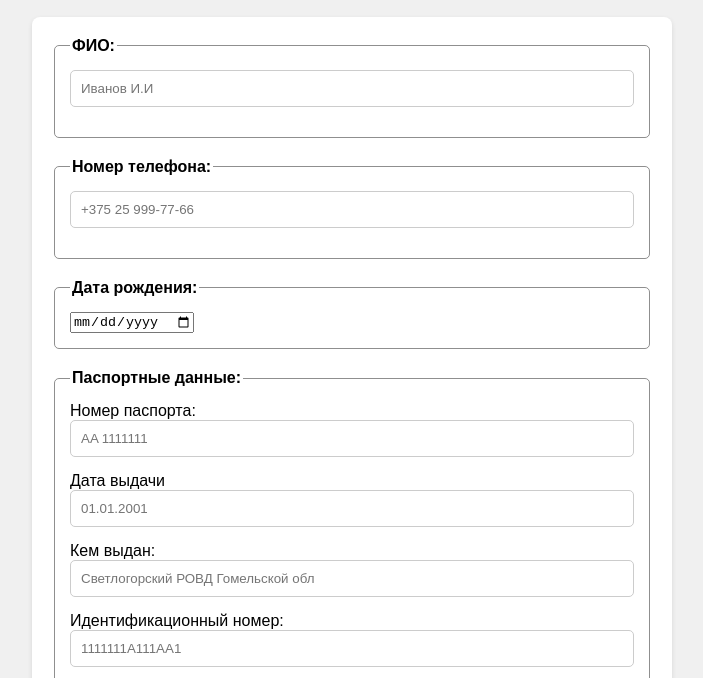
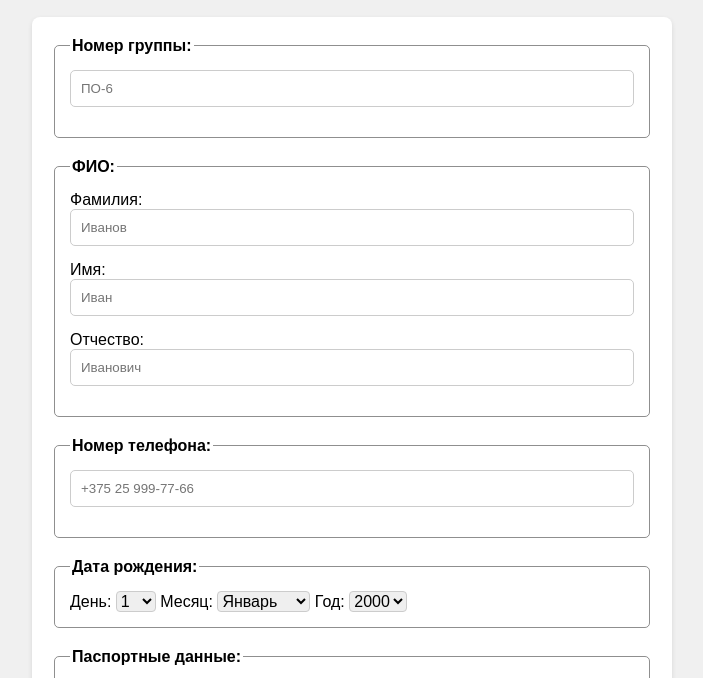
Before and after one commit to toqoko/StudentRegistration, a plain HTML site: page index.html in a window 1280 px wide. Shown: the part 71-749 px from the top of the page, without its empty margins (288-991 px from the left). Drawn offline with Linux system fonts and the light colour scheme.

Commit message:
Update index.html

```diff
--- a/index.html
+++ b/index.html
@@ -8,10 +8,22 @@
 </head>
 <body>
 	<h2>Форма для заполнения данных:</h2>
-	<form>
+	<form id="dataForm">
+		<fieldset>
+			<legend>Номер группы:</legend>
+			<input type="text" id="groupName" name="groupName" placeholder="ПО-6" required><br>
+		</fieldset>
+
 		<fieldset>
 			<legend>ФИО:</legend>
-			<input type="text" id="fullName" name="fullName" placeholder="Иванов И.И" required><br>
+			<label for="firstName">Фамилия:</label><br>
+			<input type="text" id="firstName" name="firstName" placeholder="Иванов" required><br>
+
+			<label for="fullName">Имя:</label><br>
+			<input type="text" id="fullName" name="fullName" placeholder="Иван" required><br>
+
+			<label for="surname">Отчество:</label><br>
+			<input type="text" id="surname" name="surname" placeholder="Иванович" required><br>
 		</fieldset>
 
 		<fieldset>
@@ -21,7 +33,81 @@
 
 		<fieldset>
 			<legend>Дата рождения:</legend>
-			<input type="date" id="dob" name="dob" placeholder="09.09.2006" required><br>
+			<label for="day">День:</label>
+			<select id="day" name="day">
+				<option value="1">1</option>
+				<option value="2">2</option>
+				<option value="3">3</option>
+				<option value="4">4</option>
+				<option value="5">5</option>
+				<option value="6">6</option>
+				<option value="7">7</option>
+				<option value="8">8</option>
+				<option value="9">9</option>
+				<option value="10">10</option>
+				<option value="11">11</option>
+				<option value="12">12</option>
+				<option value="13">13</option>
+				<option value="14">14</option>
+				<option value="15">15</option>
+				<option value="16">16</option>
+				<option value="17">17</option>
+				<option value="18">18</option>
+				<option value="19">19</option>
+				<option value="20">20</option>
+				<option value="21">21</option>
+				<option value="22">22</option>
+				<option value="23">23</option>
+				<option value="24">24</option>
+				<option value="25">25</option>
+				<option value="26">26</option>
+				<option value="27">27</option>
+				<option value="28">28</option>
+				<option value="29">29</option>
+				<option value="30">30</option>
+				<option value="31">31</option>
+			</select>
+
+			<label for="month">Месяц:</label>
+			<select id="month" name="month">
+				<option value="1">Январь</option>
+				<option value="2">Февраль</option>
+				<option value="3">Март</option>
+				<option value="4">Апрель</option>
+				<option value="5">Май</option>
+				<option value="6">Июнь</option>
+				<option value="7">Июль</option>
+				<option value="8">Август</option>
+				<option value="9">Сентябть</option>
+				<option value="10">Октябрь</option>
+				<option value="11">Ноябрь</option>
+				<option value="12">Декабрь</option>
+			</select>
+
+			<label for="year">Год:</label>
+			<select id="year" name="year">
+				<option value="2000">2000</option>
+				<option value="2001">2001</option>
+				<option value="2002">2002</option>
+				<option value="2003">2003</option>
+				<option value="2004">2004</option>
+				<option value="2005">2005</option>
+				<option value="2006">2006</option>
+				<option value="2007">2007</option>
+				<option value="2008">2008</option>
+				<option value="2009">2009</option>
+				<option value="2010">2010</option>
+				<option value="2011">2011</option>
+				<option value="2012">2012</option>
+				<option value="2013">2013</option>
+				<option value="2014">2014</option>
+				<option value="2015">2015</option>
+				<option value="2016">2016</option>
+				<option value="2017">2017</option>
+				<option value="2018">2018</option>
+				<option value="2019">2019</option>
+				<option value="2020">2020</option>
+			</select>
 		</fieldset>
 
 		<fieldset>
@@ -51,22 +137,22 @@
 
 			<div class="fullName">
 				<label for="fatherFullName">ФИО:</label><br>
-				<input type="text" id="fatherFullName" name="fatherFullName" placeholder="Иванов И.И" required><br>
+				<input type="text" id="fatherFullName" name="fatherFullName" placeholder="Иванов Иван Иванович"><br>
 			</div>
 
 			<div class="job">
 				<label for="fatherJob">Место работы:</label><br>
-				<input type="text" id="fatherJob" name="fatherJob" placeholder="Фандок" required>
+				<input type="text" id="fatherJob" name="fatherJob" placeholder="Фандок">
 			</div>
 
 			<div class="position">
 				<label for="fatherPosition">Должность:</label><br>
-				<input type="text" id="fatherPosition" name="fatherPosition" placeholder="Слесарь" required>
+				<input type="text" id="fatherPosition" name="fatherPosition" placeholder="Слесарь">
 			</div>
 
 			<div class="phoneNumber">
 				<label for="fatherPhoneNumber">Номер телефона:</label><br>
-				<input type="tel" id="fatherPhoneNumber" name="fatherPhoneNumber" placeholder="+375 25 999-77-66" required><br>
+				<input type="tel" id="fatherPhoneNumber" name="fatherPhoneNumber" placeholder="+375 25 999-77-66"><br>
 			</div>
 		</fieldset>
 
@@ -83,22 +169,22 @@
 
 			<div class="fullName">
 				<label for="motherFullName">ФИО:</label><br>
-				<input type="text" id="motherFullName" name="motherFullName" placeholder="Иванова И.И" required><br>
+				<input type="text" id="motherFullName" name="motherFullName" placeholder="Иванова Ирина Ивановна"><br>
 			</div>
 
 			<div class="job">
 				<label for="motherJob">Место работы:</label><br>
-				<input type="text" id="motherJob" name="motherJob" placeholder="Фандок" required>
+				<input type="text" id="motherJob" name="motherJob" placeholder="Фандок">
 			</div>
 
 			<div class="position">
 				<label for="motherPosition">Должность:</label><br>
-				<input type="text" id="motherPosition" name="motherPosition" placeholder="Слесарь" required>
+				<input type="text" id="motherPosition" name="motherPosition" placeholder="Слесарь">
 			</div>
 
 			<div class="phoneNumber">
 				<label for="motherPhoneNumber">Номер телефона:</label><br>
-				<input type="tel" id="motherPhoneNumber" name="motherPhoneNumber" placeholder="+375 25 999-77-66" required><br>
+				<input type="tel" id="motherPhoneNumber" name="motherPhoneNumber" placeholder="+375 25 999-77-66"><br>
 			</div>
 		</fieldset>
 
@@ -111,7 +197,7 @@
 			<legend>Адрес:</legend>
 
 			<label for="region">Область:</label><br>
-			<input type="text" list="regions_list" id="region" name="region" placeholder="Могилёвская" required>
+			<input type="text" list="regions_list" id="region" name="region" placeholder="Могилёвская" onclick="setRegion()" required>
 			<datalist id="regions_list">
 				<option value="Брестская">
 				<option value="Витебская">
@@ -122,7 +208,7 @@
 			</datalist>
 
 			<label for="city">Город:</label><br>
-			<input type="text" id="city" name="city" placeholder="Бобруйск" required><br>
+			<input type="text" id="city" name="city" placeholder="Бобруйск" onclick="inputCity()" required><br>
 			</datalist>
 
 			<label for="street">Улица:</label><br>
@@ -137,34 +223,43 @@
 
 		<fieldset>
 			<legend>Дополнительно:</legend>
-			<div>
-				<input type="radio" id="large_family" name="family">
-				<label for="large_family">Без ответа</label>
-			</div>
+			<fieldset>
+				<legend>Семья:</legend>
+					<input type="radio" id="complete_family" name="family">
+					<label for="complete_family">Полная</label>
 
-			<div>
-				<input type="radio" id="large_family" name="family">
-				<label for="large_family">Многодетная</label>
-			</div>
+					<input type="radio" id="incomplete_family" name="family">
+					<label for="incomplete_family">Неполная</label>
 
-			<div>
-				<input type="radio" id="orphan" name="family">
-				<label for="orphan">Сирота</label>
-			</div>
+					<input type="radio" id="orphan" name="family">
+					<label for="orphan">Сирота</label>
 
-			<div>
-				<input type="radio" id="incomplete_family" name="family">
-				<label for="incomplete_family">Неполная</label>
-			</div>
+					<input type="checkbox" id="large_family" name="large_family">
+					<label for="large_family">Более 3 детей</label>
+			</fieldset>
 
-			<div>
-				<input type="checkbox" id="chernobyl" name="chernobyl">
-				<label for="chernobyl">ЧАЭС</label>
-			</div>
+			<fieldset>
+				<legend>ЧАЭС:</legend>
+					<input type="checkbox" id="chernobyl" name="chernobyl">
+					<label for="chernobyl">Являюсь</label>
+			</fieldset>
+
+			<fieldset>
+				<legend>БРСМ:</legend>
+					<input type="checkbox" id="brsm" name="brsm">
+					<label for="chernobyl">Состою</label>
+			</fieldset>
 		</fieldset>
 
-		<input type="submit" value="Отправить">
+		<button type="submit" id="submitButton">Отправить</div>
+	</button>
 	</form>
+
+    <div id="confirmationDialog">
+        Данные успешно отправлены
+        <br>
+        <button onclick="closeDialog()">OK</button>
+    </div>
 
 	<script src="src/js/main.js"></script>
 </body>
```
